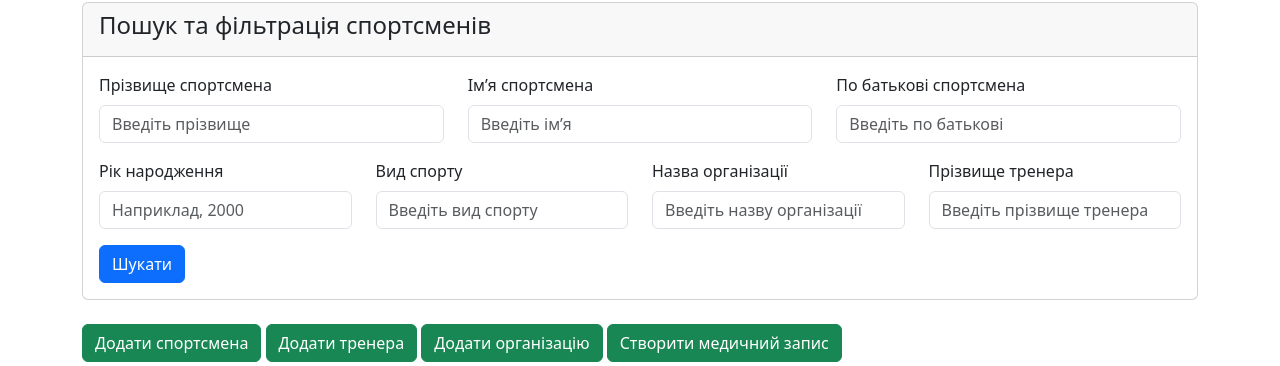
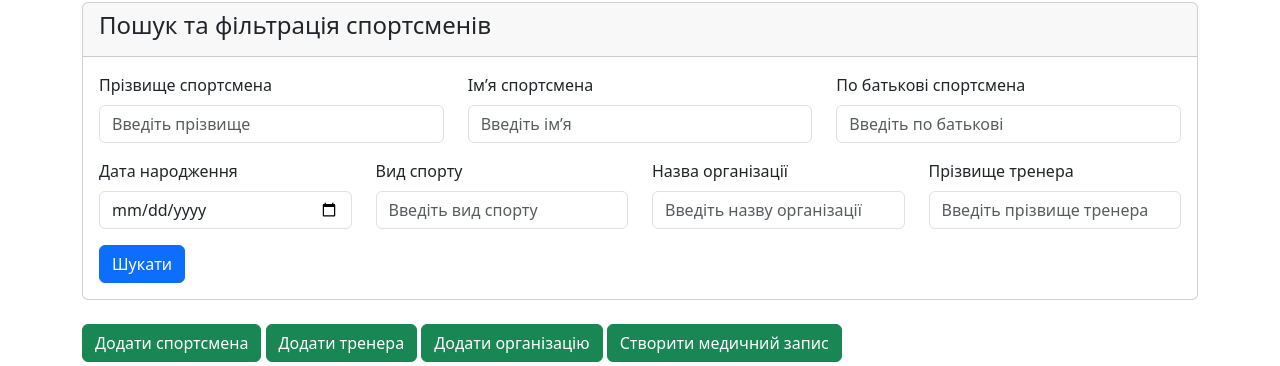
Before and after one commit to YevhenKhomenko/sport-health-accounting, a Django app: page / in a window 1280 px wide. Shown: the part 156-522 px from the top of the page. Run offline with Django 5.2, Linux system fonts and the light colour scheme; the visitor is signed in with stand-in values (Sample User, id 1); some libraries are stand-ins or nearby versions.

Commit message:
sportperson search fix

```diff
--- a/accounting/templates/accounting/dashboard.html
+++ b/accounting/templates/accounting/dashboard.html
@@ -28,10 +28,10 @@
         </div>
       </div>
       <div class="row">
-        <!-- Рік народження -->
+        <!-- Дата народження -->
         <div class="col-md-3 mb-3">
-          <label for="year_of_birth" class="form-label">Рік народження</label>
-          <input type="number" name="year_of_birth" id="year_of_birth" class="form-control" placeholder="Наприклад, 2000">
+          <label for="date_of_birth" class="form-label">Дата народження</label>
+          <input type="date" name="date_of_birth" id="date_of_birth" class="form-control">
         </div>
         <!-- Вид спорту -->
         <div class="col-md-3 mb-3">
```
